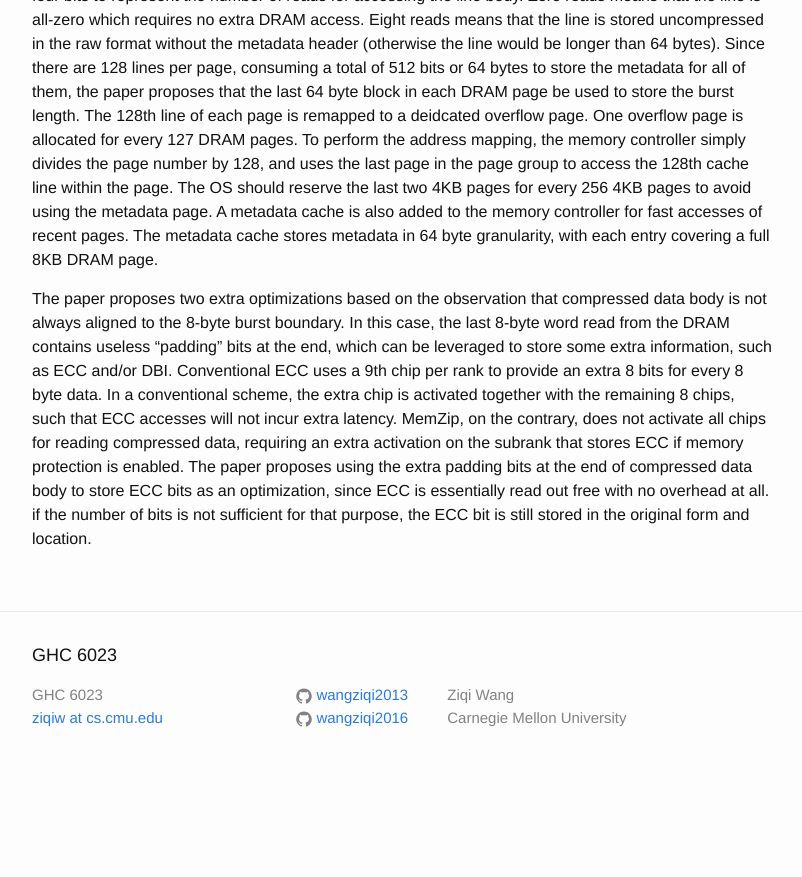
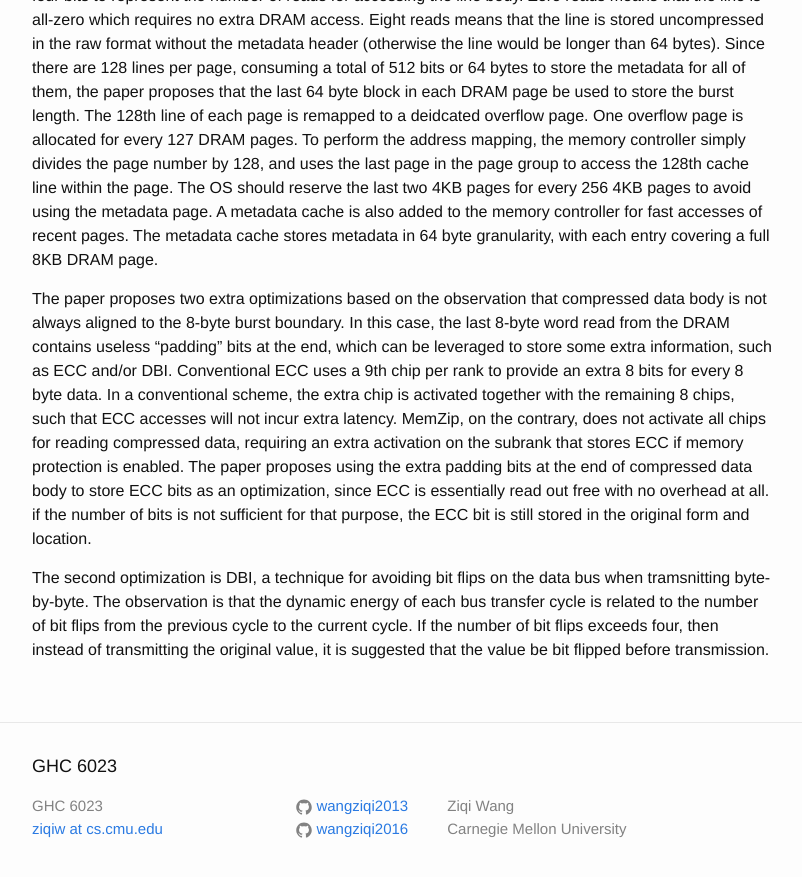
Before and after one commit to wangziqi2013/wangziqi2013.github.io, a Jekyll site: the page built from _posts/2020-07-18-memzip.markdown, in a window 1280 px wide and 900 px high, scrolled down 2473 px. Shown: the top 877 px of the window, without its empty margins (238-1040 px from the left). Built offline with Jekyll 4.4.1, drawn with Linux system fonts in a browser that asks for light colours; before the commit the page ends 3262 px from its top, so only the background shows below that.

Commit message:
Adding DBI

```diff
--- a/_posts/2020-07-18-memzip.markdown
+++ b/_posts/2020-07-18-memzip.markdown
@@ -110,3 +110,8 @@ not activate all chips for reading compressed data, requiring an extra activatio
 protection is enabled. The paper proposes using the extra padding bits at the end of compressed data body to store ECC bits
 as an optimization, since ECC is essentially read out free with no overhead at all.
 if the number of bits is not sufficient for that purpose, the ECC bit is still stored in the original form and location.
+
+The second optimization is DBI, a technique for avoiding bit flips on the data bus when tramsnitting byte-by-byte. The
+observation is that the dynamic energy of each bus transfer cycle is related to the number of bit flips from the previous
+cycle to the current cycle. If the number of bit flips exceeds four, then instead of transmitting the original value,
+it is suggested that the value be bit flipped before transmission.
```
